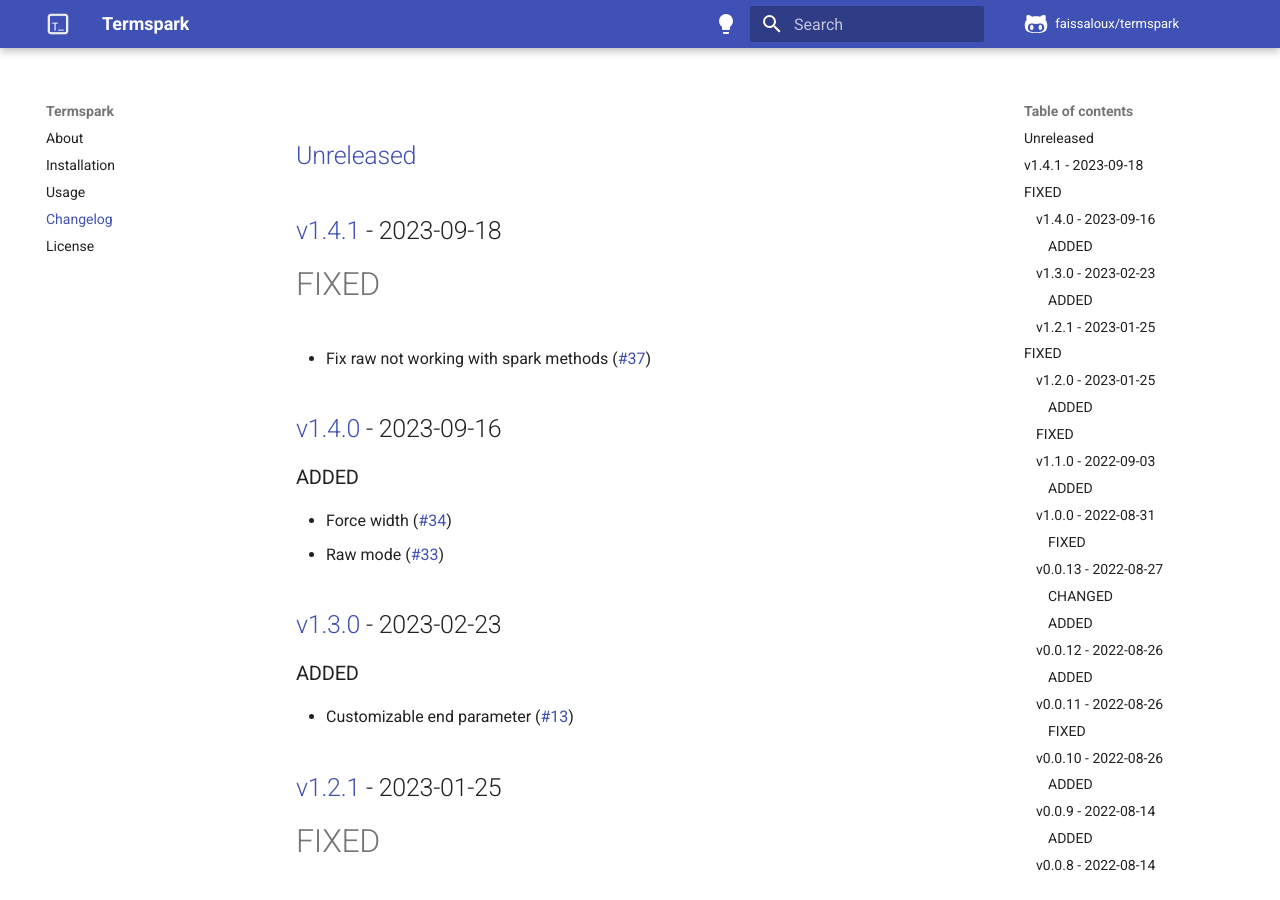
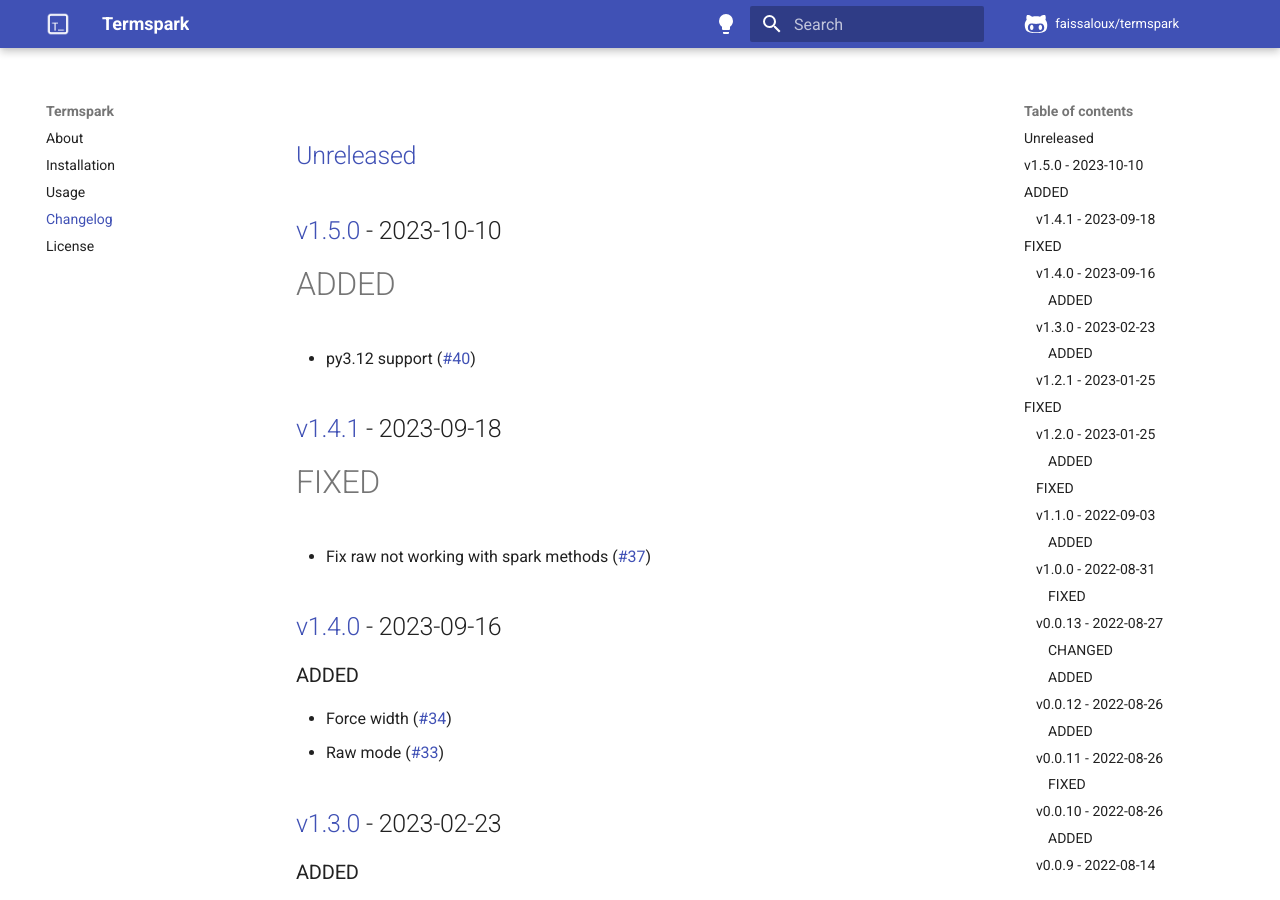
Before and after one commit to faissaloux/termspark, an MkDocs documentation site: the page built from docs/changelog.md, in a window 1280 px wide and 900 px high. Built offline with MkDocs 1.6.1 and Material for MkDocs 9.7.7, drawn with Linux system fonts in a browser that asks for light colours; comment, search, counter and statistics services are not loaded.

Commit message:
release:1.5.0

```diff
--- a/docs/changelog.md
+++ b/docs/changelog.md
@@ -1,4 +1,8 @@
-## [Unreleased](https://github.com/faissaloux/termspark/compare/v1.4.1...main)
+## [Unreleased](https://github.com/faissaloux/termspark/compare/v1.5.0...main)
+
+## [v1.5.0](https://github.com/faissaloux/termspark/compare/v1.4.1...v1.5.0) - 2023-10-10
+# ADDED
+- py3.12 support ([#40](https://github.com/faissaloux/termspark/pull/40))
 
 ## [v1.4.1](https://github.com/faissaloux/termspark/compare/v1.4.0...v1.4.1) - 2023-09-18
 # FIXED
--- a/setup.cfg
+++ b/setup.cfg
@@ -1,6 +1,6 @@
 [metadata]
 name = termspark
-version = 1.4.1
+version = 1.5.0
 author = Faissal Wahabali
 author_email = fwahabali@gmail.com
 description = Takes control of terminal
```
Also changed, not shown: CHANGELOG.md (+5 -1 lines).
